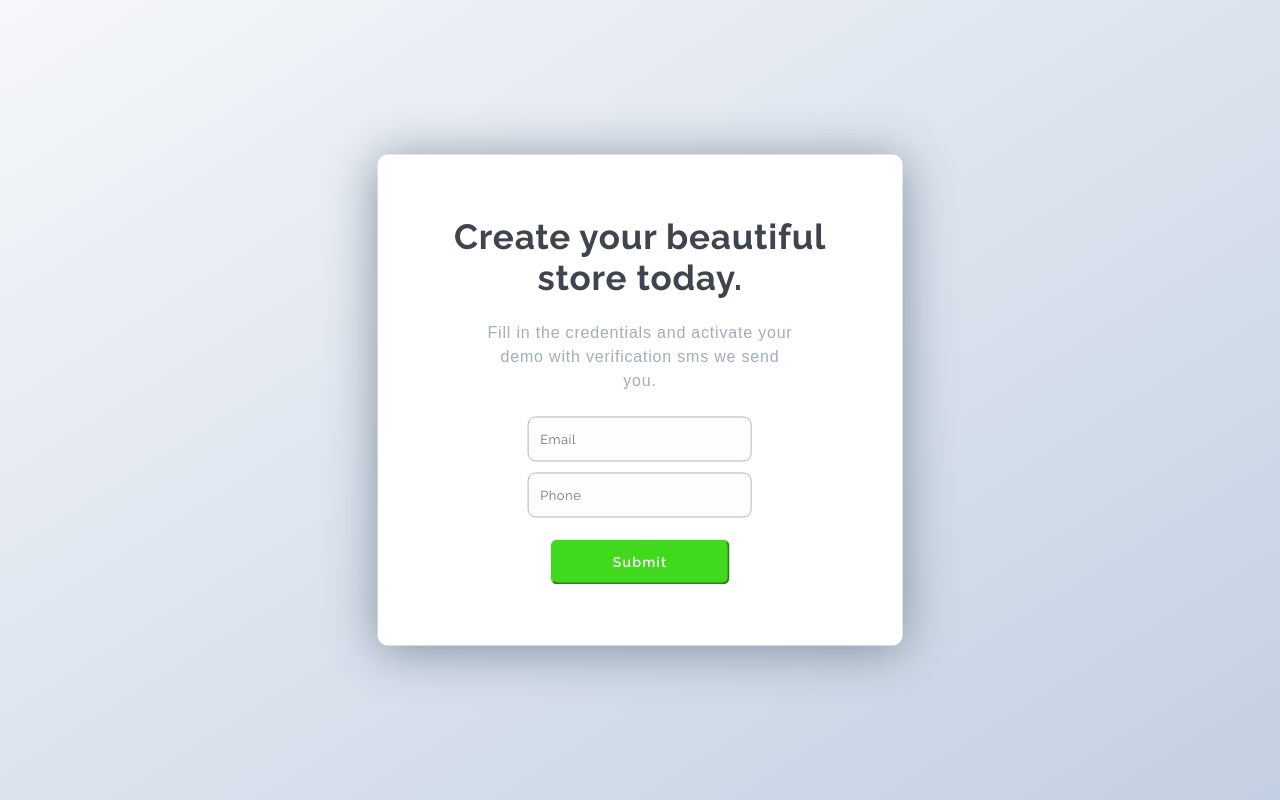
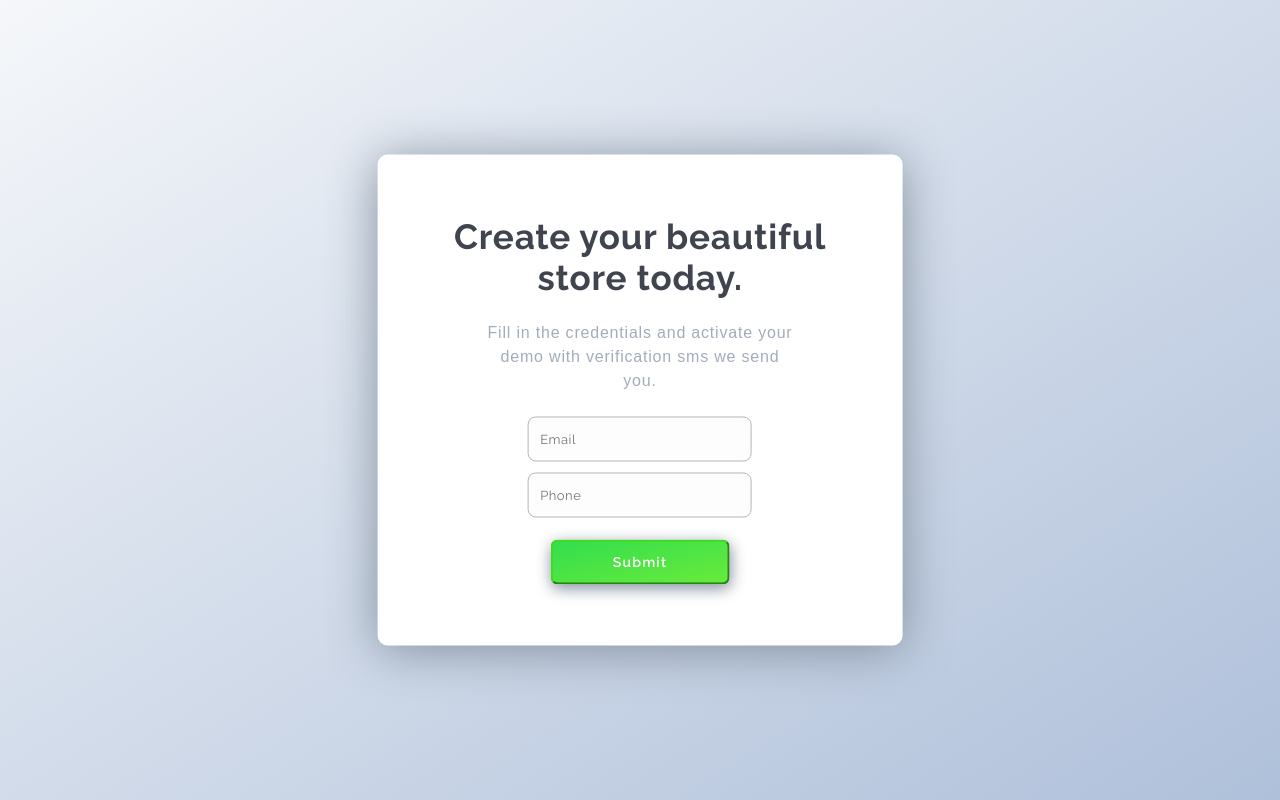
Before and after one commit to wivsi/onboarding-mystore, a React (Create React App) app: page / in a window 1280 px wide. Built offline with nearby package versions, Linux system fonts and the light colour scheme.

Commit message:
added gradient on button and shadow

```diff
--- a/src/assets/App.css
+++ b/src/assets/App.css
@@ -9,7 +9,7 @@ body {
   position: absolute;
   background: #f5f7fa;
   /* For browsers that do not support gradients */
-  background: linear-gradient(to bottom right, #f5f7fa, #c3cfe2);
+  background: linear-gradient(to bottom right, #f5f7fa, #afc0da);
   /* Standard syntax (must be last) */
   filter: progid:DXImageTransform.Microsoft.gradient( startColorstr='$color1', endColorstr='$color2',GradientType=1 ); }
 
@@ -103,10 +103,16 @@ input[type="submit"] {
   letter-spacing: 0.5px; }
 
 button {
+  box-shadow: 1px 4px 15px #83909f;
   display: block;
   width: 80%;
   height: 45px;
   border-radius: 7px;
+  background: #33de4d;
+  /* For browsers that do not support gradients */
+  background: linear-gradient(to bottom right, #33de4d, #68eb3c);
+  /* Standard syntax (must be last) */
+  filter: progid:DXImageTransform.Microsoft.gradient( startColorstr='$color1', endColorstr='$color2',GradientType=1 );
   background-color: #41d91d;
   border-color: #41d91d;
   color: white;
--- a/src/assets/App.scss
+++ b/src/assets/App.scss
@@ -9,7 +9,9 @@ $detail-color: #b5b5b5;
 $detail-color-light: #fdfdfd;
 
 $gradient-top: #f5f7fa;
-$gradient-bottom: #c3cfe2;
+$gradient-bottom: #afc0da;
+$gradient-top2: #33de4d;
+$gradient-bottom2: #68eb3c;
 
 $shadow-color: #83909f;
 
@@ -176,10 +178,12 @@ input[type="submit"] {
 }
 
 button {
+  @include box-shadow(1px, 4px, 15px, $shadow-color);
   display: block;
   width: 80%;
   height: 45px;
   border-radius: 7px;
+  @include diagonal-gradient($gradient-top2, $gradient-bottom2);
   background-color: $primary-color;
   border-color: $primary-color;
   color: white;
```
